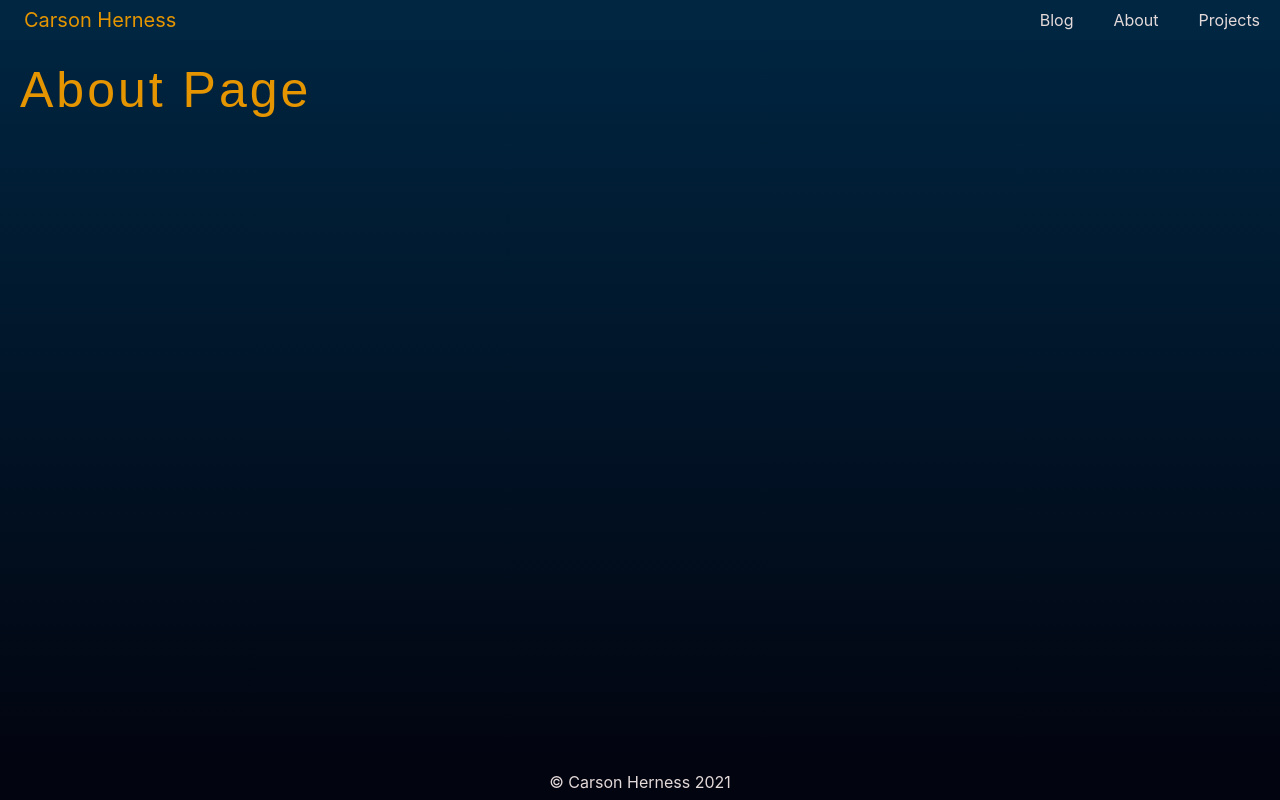
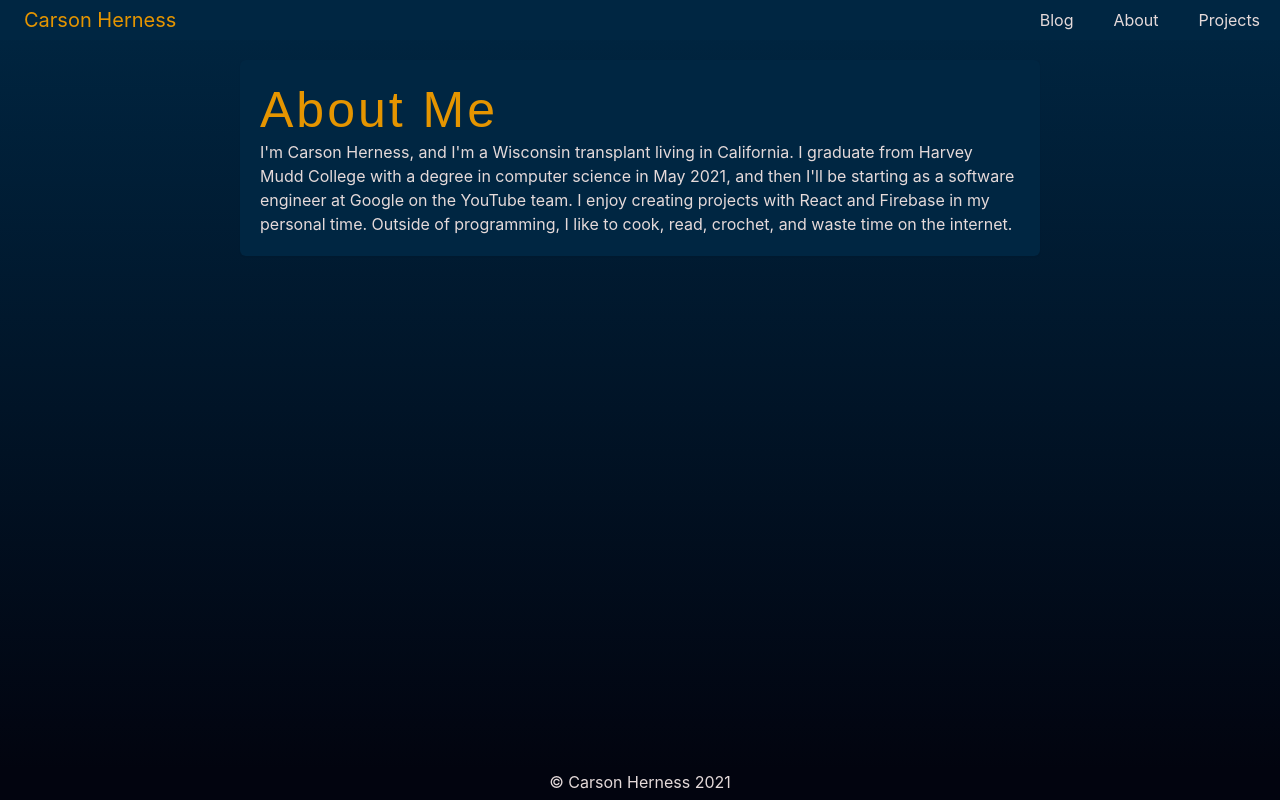
Before and after one commit to CarsonHerness/personal, a React (Create React App) app: page /about in a window 1280 px wide. Built offline with nearby package versions, Linux system fonts and the light colour scheme.

Commit message:
Add basic bio

```diff
--- a/src/pages/About/About.tsx
+++ b/src/pages/About/About.tsx
@@ -1,12 +1,19 @@
 import React from 'react';
-import {Box, Heading} from '@chakra-ui/react';
+import {Box, Heading, Text, Center} from '@chakra-ui/react';
 
 /**
  * Component for About page
  */
 function About(): JSX.Element {
   return (
-    <Box>
+    <Center>
+      <Box
+        padding="5"
+        maxWidth="800px"
+        boxShadow="sm"
+        backgroundColor="brand.navy"
+        borderRadius="md"
+      >
         <Heading
           color="brand.gold"
           letterSpacing="3px"
@@ -14,9 +21,19 @@ function About(): JSX.Element {
           fontWeight="normal"
           fontFamily="sans-serif"
         >
-        About Page
+          About Me
         </Heading>
+        <Text color="brand.white">
+          I&apos;m Carson Herness, and I&apos;m a Wisconsin transplant living in
+          California. I graduate from Harvey Mudd College with a degree in
+          computer science in May 2021, and then I&apos;ll be starting as a
+          software engineer at Google on the YouTube team. I enjoy creating
+          projects with React and Firebase in my personal time. Outside of
+          programming, I like to cook, read, crochet, and waste time on the
+          internet.
+        </Text>
       </Box>
+    </Center>
   );
 }
 
```
Lines whose indentation alone changed are shown as unchanged.
